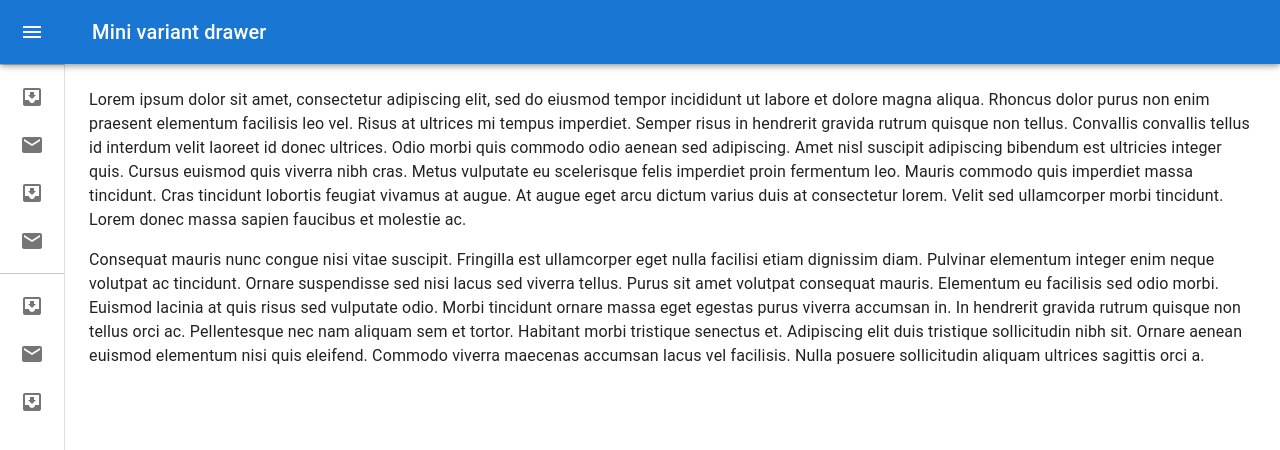
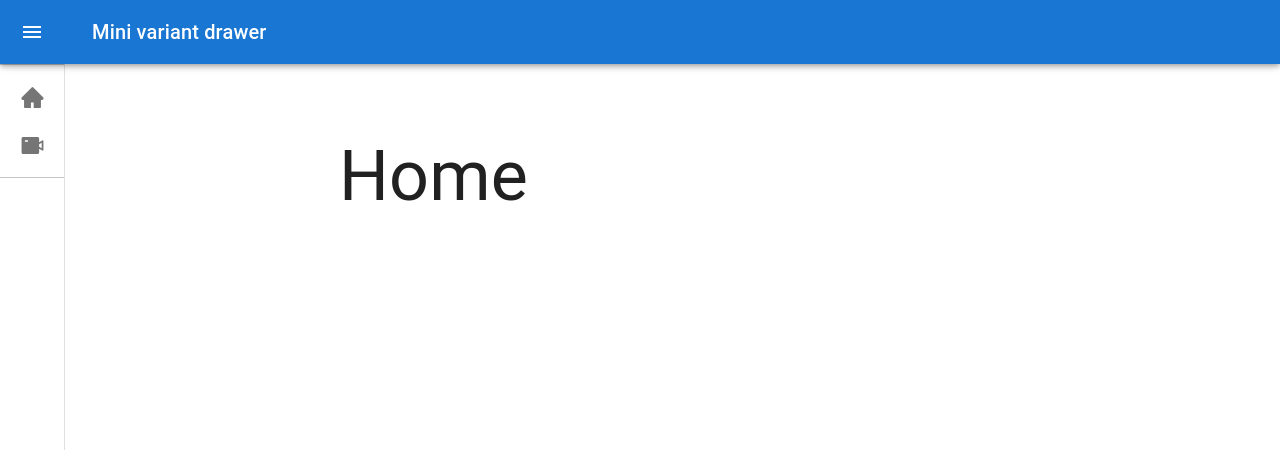
Before and after one commit to sapariyadhara/cityhospital, a React (Create React App) app: page / in a window 1280 px wide. Shown: the top 450 px of the page. Built offline with nearby package versions, Linux system fonts and the light colour scheme.

Commit message:
side bar ma home and shorts page add karyu

```diff
--- a/package.json
+++ b/package.json
@@ -14,6 +14,7 @@
     "formik": "^2.4.2",
     "react": "^18.2.0",
     "react-dom": "^18.2.0",
+    "react-icons": "^4.10.1",
     "react-router-dom": "^6.13.0",
     "react-scripts": "5.0.1",
     "reactstrap": "^9.2.0",
--- /dev/null
+++ b/src/components/Homemui.js
@@ -0,0 +1,15 @@
+import React from 'react';
+import Box from '@mui/material/Box';
+
+
+function Homemui(props) {
+    return (
+         <>
+            <Box height={100} />
+              <div style={{fontSize : '70px', marginLeft:'250px'}}>  Home </div>
+
+        </>
+    );
+}
+
+export default Homemui;
--- /dev/null
+++ b/src/components/Shortsmui.js
@@ -0,0 +1,14 @@
+import React from 'react';
+import Box from '@mui/material/Box';
+
+function Shortsmui(props) {
+    return (
+        <>
+            <Box  height={200} />
+              <div style={{fontSize : '70px' , marginLeft:'250px'}}>  Shorts</div>
+
+        </>
+    );
+}
+
+export default Shortsmui;
--- a/src/containers/SideDrawermui.js
+++ b/src/containers/SideDrawermui.js
@@ -1,4 +1,4 @@
-import * as React from 'react';
+import {useState} from 'react';
 import { styled, useTheme } from '@mui/material/styles';
 import Box from '@mui/material/Box';
 import MuiDrawer from '@mui/material/Drawer';
@@ -18,6 +18,11 @@ import ListItemIcon from '@mui/material/ListItemIcon';
 import ListItemText from '@mui/material/ListItemText';
 import InboxIcon from '@mui/icons-material/MoveToInbox';
 import MailIcon from '@mui/icons-material/Mail';
+import Homemui from '../components/Homemui';
+import Shortsmui from '../components/Shortsmui';
+import { AiFillHome ,AiFillVideoCamera} from 'react-icons/ai';
+
+
 
 const drawerWidth = 240;
 
@@ -88,7 +93,8 @@ const Drawer = styled(MuiDrawer, { shouldForwardProp: (prop) => prop !== 'open'
 
 export default function SideDrawermui() {
   const theme = useTheme();
-  const [open, setOpen] = React.useState(false);
+  const [open, setOpen] = useState(false);
+  const [menudata, setMenudata] = useState('Home');
 
   const handleDrawerOpen = () => {
     setOpen(true);
@@ -128,8 +134,8 @@ export default function SideDrawermui() {
         </DrawerHeader>
         <Divider />
         <List>
-          {['Inbox', 'Starred', 'Send email', 'Drafts'].map((text, index) => (
-            <ListItem key={text} disablePadding sx={{ display: 'block' }}>
+
+            <ListItem  disablePadding sx={{ display: 'block' }} onClick={() => setMenudata("Home")}>
               <ListItemButton
                 sx={{
                   minHeight: 48,
@@ -144,17 +150,12 @@ export default function SideDrawermui() {
                     justifyContent: 'center',
                   }}
                 >
-                  {index % 2 === 0 ? <InboxIcon /> : <MailIcon />}
+                  <AiFillHome style={{fontSize : '25px'}}/>
                 </ListItemIcon>
-                <ListItemText primary={text} sx={{ opacity: open ? 1 : 0 }} />
+                <ListItemText primary='Home' sx={{ opacity: open ? 1 : 0 }} />
               </ListItemButton>
             </ListItem>
-          ))}
-        </List>
-        <Divider />
-        <List>
-          {['All mail', 'Trash', 'Spam'].map((text, index) => (
-            <ListItem key={text} disablePadding sx={{ display: 'block' }}>
+            <ListItem  disablePadding sx={{ display: 'block' }} onClick={() => setMenudata("Shorts")}>
               <ListItemButton
                 sx={{
                   minHeight: 48,
@@ -169,43 +170,41 @@ export default function SideDrawermui() {
                     justifyContent: 'center',
                   }}
                 >
-                  {index % 2 === 0 ? <InboxIcon /> : <MailIcon />}
+                  <AiFillVideoCamera style={{fontSize : '25px'}}/>
                 </ListItemIcon>
-                <ListItemText primary={text} sx={{ opacity: open ? 1 : 0 }} />
+                <ListItemText primary='Shorts' sx={{ opacity: open ? 1 : 0 }} />
               </ListItemButton>
             </ListItem>
-          ))}
+
+        </List>
+        <Divider />
+        <List>
+
+            <ListItem  disablePadding sx={{ display: 'block' }}>
+              <ListItemButton
+                sx={{
+                  minHeight: 48,
+                  justifyContent: open ? 'initial' : 'center',
+                  px: 2.5,
+                }}
+              >
+                <ListItemIcon
+                  sx={{
+                    minWidth: 0,
+                    mr: open ? 3 : 'auto',
+                    justifyContent: 'center',
+                  }}
+                >
+                </ListItemIcon>
+                <ListItemText  sx={{ opacity: open ? 1 : 0 }} />
+              </ListItemButton>
+            </ListItem>
+
         </List>
       </Drawer>
       <Box component="main" sx={{ flexGrow: 1, p: 3 }}>
-        <DrawerHeader />
-        <Typography paragraph>
-          Lorem ipsum dolor sit amet, consectetur adipiscing elit, sed do eiusmod
-          tempor incididunt ut labore et dolore magna aliqua. Rhoncus dolor purus non
-          enim praesent elementum facilisis leo vel. Risus at ultrices mi tempus
-          imperdiet. Semper risus in hendrerit gravida rutrum quisque non tellus.
-          Convallis convallis tellus id interdum velit laoreet id donec ultrices.
-          Odio morbi quis commodo odio aenean sed adipiscing. Amet nisl suscipit
-          adipiscing bibendum est ultricies integer quis. Cursus euismod quis viverra
-          nibh cras. Metus vulputate eu scelerisque felis imperdiet proin fermentum
-          leo. Mauris commodo quis imperdiet massa tincidunt. Cras tincidunt lobortis
-          feugiat vivamus at augue. At augue eget arcu dictum varius duis at
-          consectetur lorem. Velit sed ullamcorper morbi tincidunt. Lorem donec massa
-          sapien faucibus et molestie ac.
-        </Typography>
-        <Typography paragraph>
-          Consequat mauris nunc congue nisi vitae suscipit. Fringilla est ullamcorper
-          eget nulla facilisi etiam dignissim diam. Pulvinar elementum integer enim
-          neque volutpat ac tincidunt. Ornare suspendisse sed nisi lacus sed viverra
-          tellus. Purus sit amet volutpat consequat mauris. Elementum eu facilisis
-          sed odio morbi. Euismod lacinia at quis risus sed vulputate odio. Morbi
-          tincidunt ornare massa eget egestas purus viverra accumsan in. In hendrerit
-          gravida rutrum quisque non tellus orci ac. Pellentesque nec nam aliquam sem
-          et tortor. Habitant morbi tristique senectus et. Adipiscing elit duis
-          tristique sollicitudin nibh sit. Ornare aenean euismod elementum nisi quis
-          eleifend. Commodo viverra maecenas accumsan lacus vel facilisis. Nulla
-          posuere sollicitudin aliquam ultrices sagittis orci a.
-        </Typography>
+       {menudata === 'Home' && <Homemui />}
+       {menudata === 'Shorts' && <Shortsmui />}
       </Box>
     </Box>
   );
```
Also changed, not shown: 1 other file (tests, documents, lock files or other folders).
